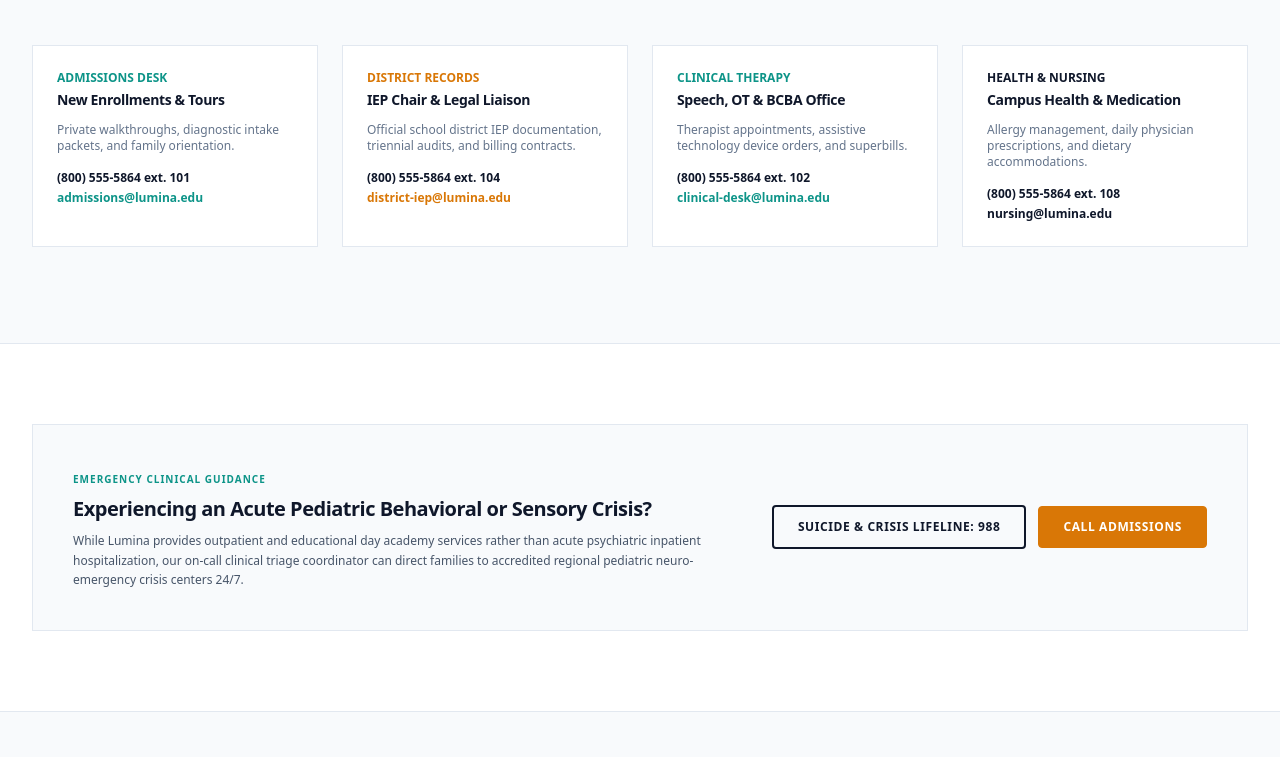
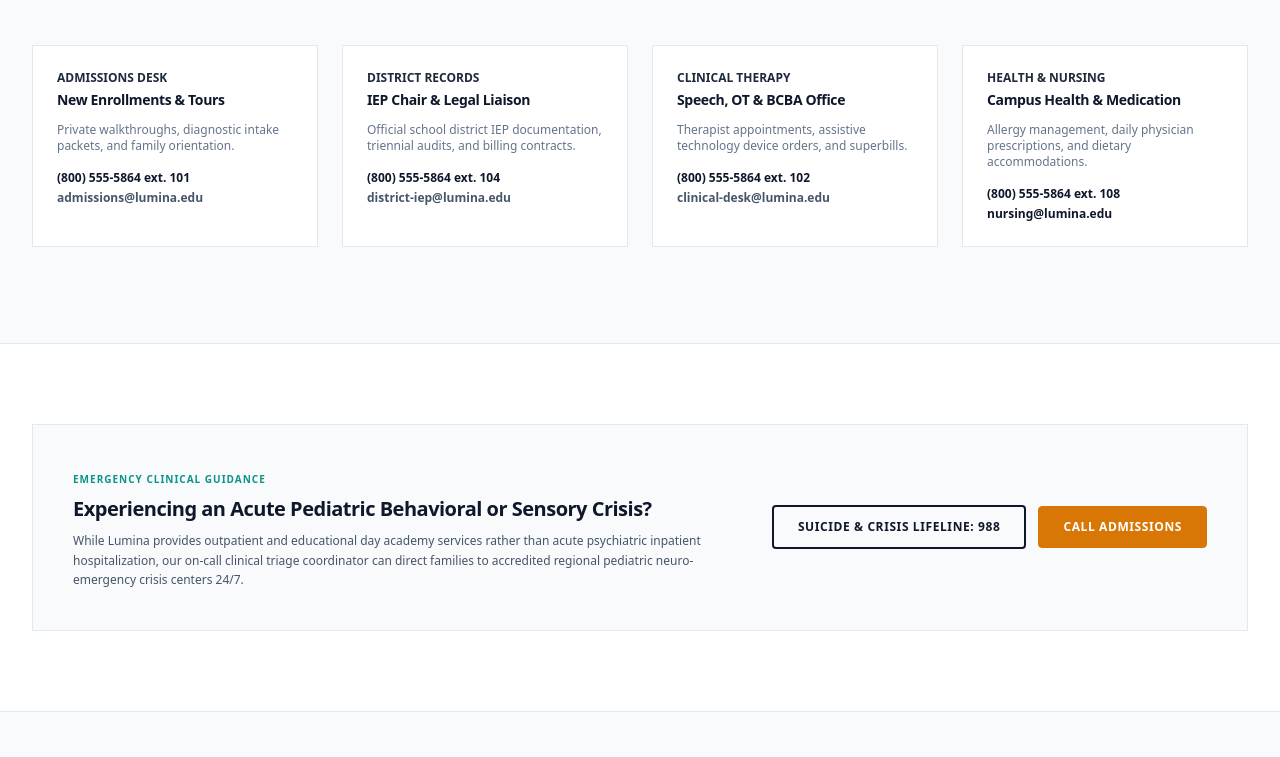
Before and after one commit to kirubhashankariq/Lumina, a plain HTML site: page contact.html in a window 1280 px wide. Shown: the part 3595-4352 px from the top of the page. Drawn offline with nearby package versions, Linux system fonts and the light colour scheme.

Commit message:
update commit

```diff
--- a/contact.html
+++ b/contact.html
@@ -609,37 +609,37 @@
       <div class="grid grid-cols-1 sm:grid-cols-2 lg:grid-cols-4 gap-6">
 
         <div class="border border-theme p-6 bg-theme-primary">
-          <div class="text-xs font-black uppercase text-teal-600 dark:text-teal-400 mb-1">Admissions Desk</div>
+          <div class="text-xs font-black uppercase text-dark-600 dark:text-dark-400 mb-1">Admissions Desk</div>
           <h4 class="text-sm font-bold mb-3">New Enrollments & Tours</h4>
           <p class="text-xs text-slate-500 dark:text-slate-400 mb-4">Private walkthroughs, diagnostic intake packets, and family orientation.</p>
           <div class="text-xs font-bold space-y-1">
             <div class="text-slate-900 dark:text-slate-100">(800) 555-5864 ext. 101</div>
-            <div class="text-teal-600 dark:text-teal-400">admissions@lumina.edu</div>
+            <div class="text-slate-600 dark:text-slate-400">admissions@lumina.edu</div>
           </div>
         </div>
 
         <div class="border border-theme p-6 bg-theme-primary">
-          <div class="text-xs font-black uppercase text-amber-600 dark:text-amber-400 mb-1">District Records</div>
+          <div class="text-xs font-black uppercase text-dark-600 dark:text-dark-400 mb-1">District Records</div>
           <h4 class="text-sm font-bold mb-3">IEP Chair & Legal Liaison</h4>
           <p class="text-xs text-slate-500 dark:text-slate-400 mb-4">Official school district IEP documentation, triennial audits, and billing contracts.</p>
           <div class="text-xs font-bold space-y-1">
             <div class="text-slate-900 dark:text-slate-100">(800) 555-5864 ext. 104</div>
-            <div class="text-amber-600 dark:text-amber-400">district-iep@lumina.edu</div>
+            <div class="text-slate-600 dark:text-slate-400">district-iep@lumina.edu</div>
           </div>
         </div>
 
         <div class="border border-theme p-6 bg-theme-primary">
-          <div class="text-xs font-black uppercase text-teal-600 dark:text-teal-400 mb-1">Clinical Therapy</div>
+          <div class="text-xs font-black uppercase text-dark-600 dark:text-dark-400 mb-1">Clinical Therapy</div>
           <h4 class="text-sm font-bold mb-3">Speech, OT & BCBA Office</h4>
           <p class="text-xs text-slate-500 dark:text-slate-400 mb-4">Therapist appointments, assistive technology device orders, and superbills.</p>
           <div class="text-xs font-bold space-y-1">
             <div class="text-slate-900 dark:text-slate-100">(800) 555-5864 ext. 102</div>
-            <div class="text-teal-600 dark:text-teal-400">clinical-desk@lumina.edu</div>
+            <div class="text-slate-600 dark:text-slate-400">clinical-desk@lumina.edu</div>
           </div>
         </div>
 
         <div class="border border-theme p-6 bg-theme-primary">
-          <div class="text-xs font-black uppercase text-slate-900 dark:text-slate-100 mb-1">Health & Nursing</div>
+          <div class="text-xs font-black uppercase text-dark-600 dark:text-dark-400 mb-1">Health & Nursing</div>
           <h4 class="text-sm font-bold mb-3">Campus Health & Medication</h4>
           <p class="text-xs text-slate-500 dark:text-slate-400 mb-4">Allergy management, daily physician prescriptions, and dietary accommodations.</p>
           <div class="text-xs font-bold space-y-1">
```
